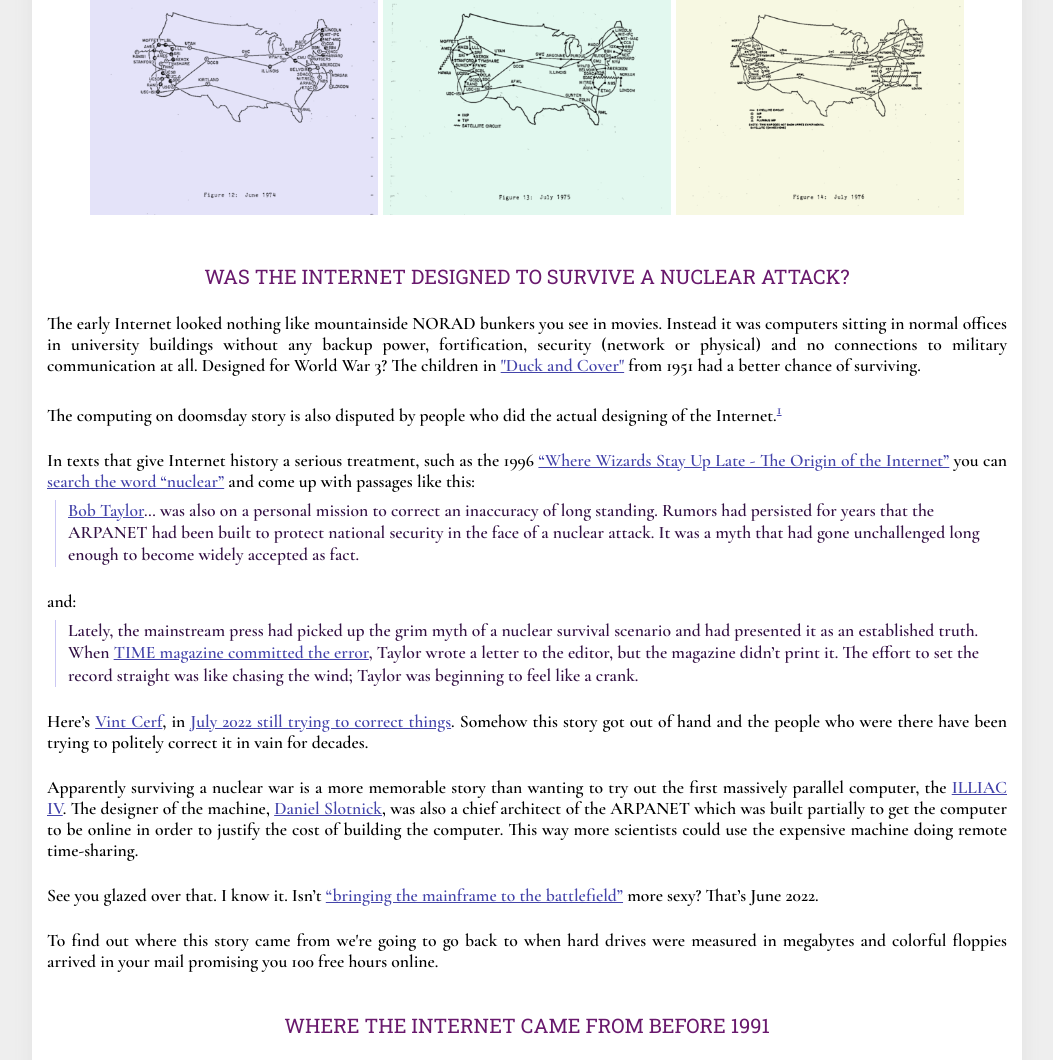
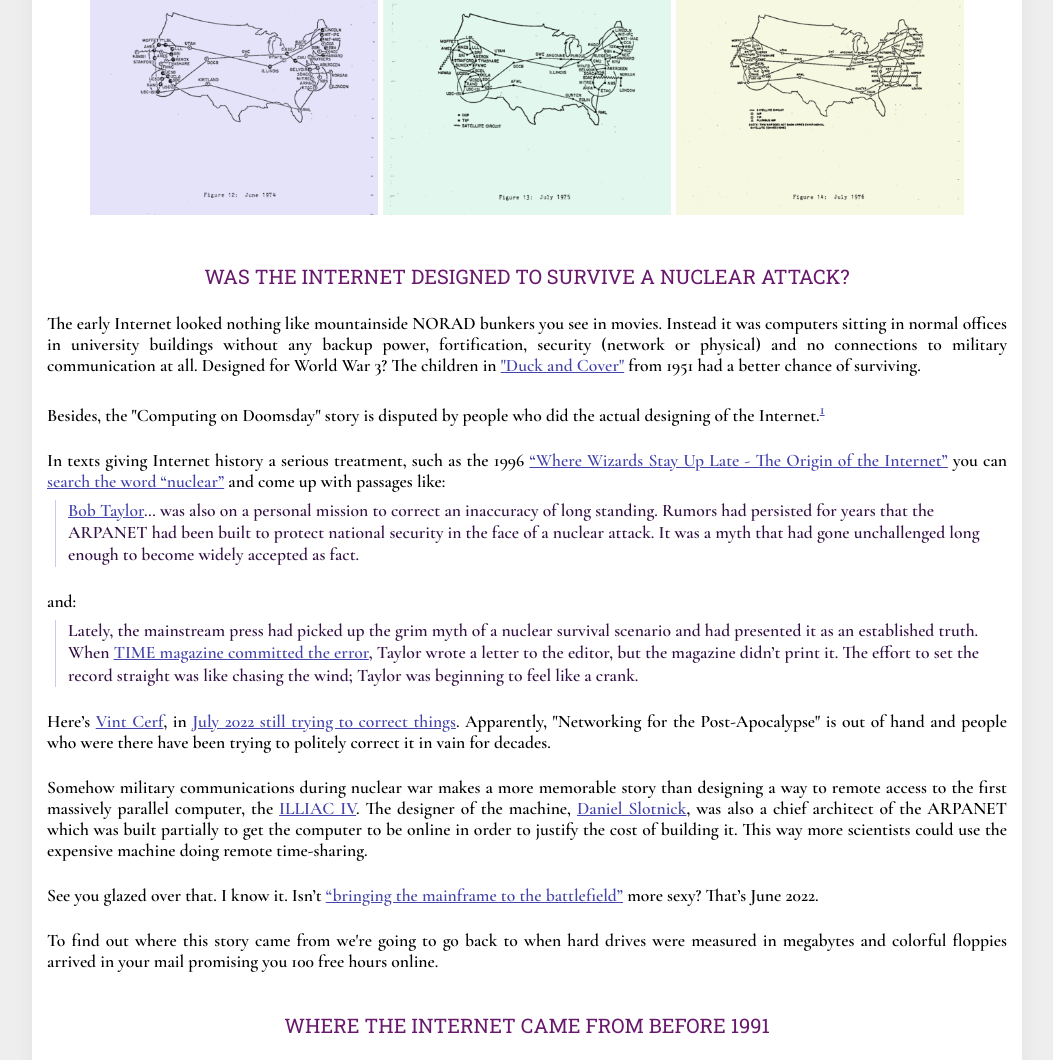
Before and after one commit to kristopolous/sf, a PHP site: page /internet-history in a window 1280 px wide. Shown: the part 553-1613 px from the top of the page, without its empty margins (113-1166 px from the left). Run offline with PHP 8.4, Linux system fonts and the light colour scheme.

Commit message:
typo fixes

```diff
--- a/internet-history.php
+++ b/internet-history.php
@@ -91,8 +91,8 @@ function alt($text) {
 </div>
 <h2 id="was-the-internet-designed-to-survive-a-nuclear-attack">Was The Internet designed to survive a nuclear attack?</h2>
 <p>The early Internet looked nothing like mountainside NORAD bunkers you see in movies. Instead it was computers sitting in normal offices in university buildings without any backup power, fortification, security (network or physical) and no connections to military communication at all. Designed for World War 3? The children in <a href="https://www.youtube.com/watch?v=LWH4tWkZpPU">"Duck and Cover"</a> from 1951 had a better chance of surviving.</p>
-<p>The computing on doomsday story is also disputed by people who did the actual designing of the Internet.<sup><a href="#jcr"><?= $foot++ ?></a></sup></p>
-<p>In texts that give Internet history a serious treatment, such as the 1996 <a href="https://archive.org/details/wherewizardsstay00haf_vgj/">“Where Wizards Stay Up Late - The Origin of the Internet”</a> you can <a href="https://archive.org/details/wherewizardsstay00haf_vgj/page/n4/mode/2up?q=nuclear">search the word “nuclear”</a> and come up with passages like this:</p>
+<p>Besides, the "Computing on Doomsday" story is disputed by people who did the actual designing of the Internet.<sup><a href="#jcr"><?= $foot++ ?></a></sup></p>
+<p>In texts giving Internet history a serious treatment, such as the 1996 <a href="https://archive.org/details/wherewizardsstay00haf_vgj/">“Where Wizards Stay Up Late - The Origin of the Internet”</a> you can <a href="https://archive.org/details/wherewizardsstay00haf_vgj/page/n4/mode/2up?q=nuclear">search the word “nuclear”</a> and come up with passages like:</p>
 <blockquote>
 <p><a href="https://en.wikipedia.org/wiki/Robert_Taylor_(computer_scientist)">Bob Taylor</a>… was also on a personal mission to correct an inaccuracy of long standing. Rumors had persisted for years that the ARPANET had been built to protect national security in the face of a nuclear attack. It was a myth that had gone unchallenged long enough to become widely accepted as fact.</p>
 </blockquote>
@@ -100,8 +100,8 @@ function alt($text) {
 <blockquote>
 <p>Lately, the mainstream press had picked up the grim myth of a nuclear survival scenario and had presented it as an established truth. When <a href="http://content.time.com/time/magazine/0,9263,7601940725,00.html">TIME magazine committed the error</a>, Taylor wrote a letter to the editor, but the magazine didn’t print it. The effort to set the record straight was like chasing the wind; Taylor was beginning to feel like a crank.</p>
 </blockquote>
-<p>Here’s <a href="https://en.wikipedia.org/wiki/Vint_Cerf">Vint Cerf</a>, in <a href="https://youtu.be/lWyv4wU-WNA?t=4441">July 2022 still trying to correct things</a>. Somehow this story got out of hand and the people who were there have been trying to politely correct it in vain for decades.</p>
-<p>Apparently surviving a nuclear war is a more memorable story than wanting to try out the first massively parallel computer, the <a href="https://en.wikipedia.org/wiki/ILLIAC_IV">ILLIAC IV</a>. The designer of the machine, <a href="https://en.wikipedia.org/wiki/Daniel_Slotnick">Daniel Slotnick</a>, was also a chief architect of the ARPANET which was built partially to get the computer to be online in order to justify the cost of building the computer. This way more scientists could use the expensive machine doing remote time-sharing.</p>
+<p>Here’s <a href="https://en.wikipedia.org/wiki/Vint_Cerf">Vint Cerf</a>, in <a href="https://youtu.be/lWyv4wU-WNA?t=4441">July 2022 still trying to correct things</a>. Apparently, "Networking for the Post-Apocalypse" is out of hand and people who were there have been trying to politely correct it in vain for decades.</p>
+<p>Somehow military communications during nuclear war makes a more memorable story than designing a way to remote access to the first massively parallel computer, the <a href="https://en.wikipedia.org/wiki/ILLIAC_IV">ILLIAC IV</a>. The designer of the machine, <a href="https://en.wikipedia.org/wiki/Daniel_Slotnick">Daniel Slotnick</a>, was also a chief architect of the ARPANET which was built partially to get the computer to be online in order to justify the cost of building it. This way more scientists could use the expensive machine doing remote time-sharing.</p>
 <p>See you glazed over that. I know it. Isn’t <a href="https://jacobin.com/2022/06/internet-privatization-profit-centralization-democracy">“bringing the mainframe to the battlefield”</a> more sexy? That’s June 2022.</p>
 <p>To find out where this story came from we're going to go back to when hard drives were measured in megabytes and colorful floppies arrived in your mail promising you 100 free hours online.</p>
 <h2 id="where-the-internet-came-from-before-1991">Where the Internet came from before 1991</h2>
@@ -151,7 +151,7 @@ function alt($text) {
 </blockquote>
 <p>Looks like there's now two fairly incompatible stories. Well I'm sure this will be tidied right up. Hold on, I heard from the future. Apparently no, it's just a bigger mess.</p>
 <h2 id="what-about-a-bigger-bomb">1993: This thing's getting popular&hellip;</h2>
-<p>By 1993, multi-generational references start to pop up. For instance, <a href="https://archive.org/details/internetfordummi03levi/page/11/mode/1up">The Internet for Dummies</a> elaborates multiple narratives including from Ed Krol's 1992 work down to oddly specific details (it also alludes to <a href="https://en.wikipedia.org/wiki/Flag_day_(computing)">Flag Day</a> but erroneously dates it in 1982. For Dummies indeed&hellip;):</p>
+<p>By 1993, multi-generational references start to pop up. For instance, <a href="https://archive.org/details/internetfordummi03levi/page/11/mode/1up">The Internet for Dummies</a> elaborates multiple narratives including from Ed Krol's 1992 work down to oddly specific details (it also alludes to <a href="https://en.wikipedia.org/wiki/Flag_day_(computing)">Flag Day</a> but erroneously dates it in 1982. For dummies indeed&hellip;):</p>
 <figure>
 <img src="inet-for-dummies.jpg" <?=alt("Two screenshots comparing an almost identical passage between the two books. The text is 'these days backhoes cutting cables are more of a threat' compared with 'an errant backhoe cutting a cable is just as much of a threat'")?>>
 <figcaption><?= img() ?>“The Whole Internet User’s Guide & Catalog”, 1992 versus "Internet for Dummies", 1993.</figcaption>
@@ -219,12 +219,12 @@ function alt($text) {
 <img src="myth-v-reality.png" <?=alt("The text of the image reads: Myth: ARPANET was conceived as a way to maintain government data communications after a nuclear war. Reality: ARPANET was conceived as a way to save money by getting government-funded researchers to share computers rather than each of them buying their own. Source: Leonard Kleinrock, UCLA")?> /><figcaption><?= img() ?>Sigh, we’re still trying to correct this</figcaption>
 </figure>
 <p>It was hopeless. Network World was the first source we found for spreading it to begin with.</p>
-<p>It's worth pointing out since we're in 1994, the article that was referenced in "Where the Wizards Stay Up Late" from the beginning. It was <a href="https://content.time.com/time/subscriber/article/0,33009,981132,00.html">the lead for the July 25, 1994 issue of TIME Magazine</a>, which has been misdated on their website. It can also be found at <tt>/time/072594/07259925.000</tt> in the <a href="https://archive.org/details/cd_TIME_Magazine_Almanac_-_All_TIME_Magazine_articles_1989-1995_Win3.1">TIME Magazine Almanac CD-ROM from 1995</a> to confirm the 1994 date. Here's the now common story:</p>
+<p>While we're here the article that was referenced in "Where the Wizards Stay Up Late" from the beginning is <a href="https://content.time.com/time/subscriber/article/0,33009,981132,00.html">the lead for the July 25, 1994 issue of TIME Magazine</a>, which has been misdated on their website. It can also be found at <tt>/time/072594/07259925.000</tt> in the <a href="https://archive.org/details/cd_TIME_Magazine_Almanac_-_All_TIME_Magazine_articles_1989-1995_Win3.1">TIME Magazine Almanac CD-ROM from 1995</a> to confirm the 1994 date. Here's the now common story:</p>
 <blockquote>
   <p>The Internet evolved from a computer system built 25 years ago by the Defense Department to enable academic and military researchers to continue to do government work even if part of the network were taken out in a nuclear attack. It eventually linked universities, government facilities and corporations around the world, and they all shared the costs and technical work of running the system.</p>
 </blockquote>
 <h2 id="the-extended-universe">1995: The extended universe</h2>
-<p>1995! Let's log on to AOL and use the keyword MovieLink to find the screentimes for The Net with Sandra Bollock. Then we'll hop in the minivan and watch it at the mall!</p>
+<p>1995! Let's log on to AOL and use the keyword MovieLink to find the screentimes for The Net with Sandra Bullock. Then we'll hop in the minivan and watch it at the mall!</p>
 
 <p>By now the nuclear narrative has become "common knowledge" so people start making logical inferences from it in official documents such as the US Congressional Office of Technology Assessment's <a href="https://www.google.com/books/edition/Global_Communications/m4keIKypadcC?hl=en&amp;gbpv=1&amp;pg=PA102&amp;printsec=frontcover">“Global Communications: Opportunities for Trade and Aid.”</a> from 1995, page 102:</p>
 <blockquote>
@@ -238,7 +238,7 @@ function alt($text) {
 <figure>
 <img src="routing-errors.png" <?=alt("The text of the image is 'To ARPAnet, nuclear war is no more than a bunch of routing errors that it could immediately correct'")?> /><figcaption><?= img() ?>What have we done?!</figcaption>
 </figure>
-<p>This myth has serious sticking power and other than for the people who actually built the Internet, nobody seems to have any desire to correct it.</p>
+<p>This story has serious sticking power and other than for the people who actually built the Internet, nobody seems to have any desire to correct it.</p>
 <h2><a name="survey"></a>Narrative Survey</h2>
 <p>The history narrative appears to be able to be clustered in three general camps:</p>
 <ul>
```
